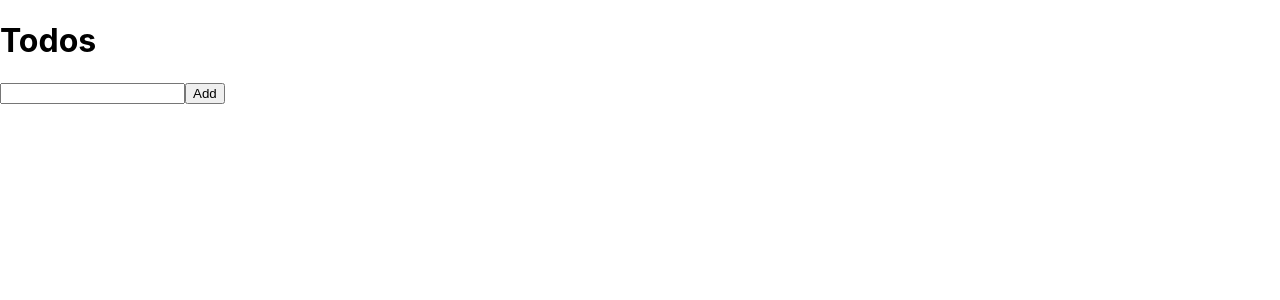
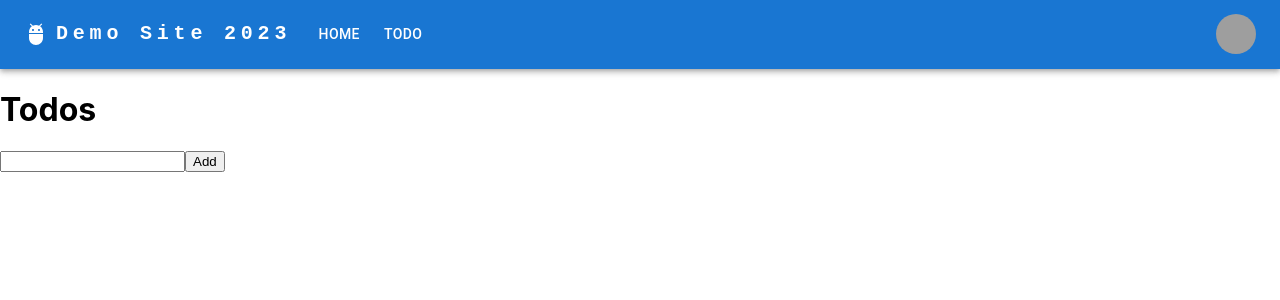
Before and after one commit to MiriamT/mcon-353-demo-site-2023, a React (Create React App) app: page /#/todo in a window 1280 px wide. Before the commit this address led to /#/. Shown: the top 300 px of the page. Built offline with nearby package versions, Linux system fonts and the light colour scheme; grey boxes are pictures that could not be loaded.

Commit message:
header with routes for home and todo

```diff
--- a/package.json
+++ b/package.json
@@ -12,6 +12,7 @@
     "@testing-library/user-event": "^13.5.0",
     "react": "^18.2.0",
     "react-dom": "^18.2.0",
+    "react-router-dom": "^6.8.1",
     "react-scripts": "5.0.1",
     "web-vitals": "^2.1.4"
   },
--- a/src/App.jsx
+++ b/src/App.jsx
@@ -1,11 +1,21 @@
-import logo from "./logo.svg";
 import "./App.css";
 import { Home } from "./components/home/home";
 import { Todo } from "./components/todo/todo";
+import { Header } from "./components/header/header";
+import { HashRouter, Routes, Route } from "react-router-dom";
 
 function App() {
-  // return <Home />;
-  return <Todo />;
+  return (
+    <HashRouter>
+      <Header />
+      <Routes>
+        {/* http://localhost:3000/#/ */}
+        <Route path="/" element={<Home />} />
+        {/* http://localhost:3000/#/todo */}
+        <Route path="/todo" element={<Todo />} />
+      </Routes>
+    </HashRouter>
+  );
 }
 
 export default App;
--- /dev/null
+++ b/src/components/header/header.jsx
@@ -0,0 +1,172 @@
+import * as React from "react";
+import AppBar from "@mui/material/AppBar";
+import Box from "@mui/material/Box";
+import Toolbar from "@mui/material/Toolbar";
+import IconButton from "@mui/material/IconButton";
+import Typography from "@mui/material/Typography";
+import Menu from "@mui/material/Menu";
+import MenuIcon from "@mui/icons-material/Menu";
+import Container from "@mui/material/Container";
+import Avatar from "@mui/material/Avatar";
+import Button from "@mui/material/Button";
+import Tooltip from "@mui/material/Tooltip";
+import MenuItem from "@mui/material/MenuItem";
+import AdbIcon from "@mui/icons-material/Adb";
+import { useNavigate } from "react-router-dom";
+
+const pages = [
+  { name: "Home", path: "/" },
+  { name: "Todo", path: "/todo" },
+];
+const settings = ["Profile", "Account", "Dashboard", "Logout"];
+
+export function Header() {
+  const navigate = useNavigate();
+  const [anchorElNav, setAnchorElNav] = React.useState(null);
+  const [anchorElUser, setAnchorElUser] = React.useState(null);
+
+  const handleOpenNavMenu = (event) => {
+    setAnchorElNav(event.currentTarget);
+  };
+  const handleOpenUserMenu = (event) => {
+    setAnchorElUser(event.currentTarget);
+  };
+
+  const handleCloseNavMenu = (page) => {
+    setAnchorElNav(null);
+    if (page) {
+      navigate(page.path);
+    }
+  };
+
+  const handleCloseUserMenu = () => {
+    setAnchorElUser(null);
+  };
+
+  return (
+    <AppBar position="static">
+      <Container maxWidth="xl">
+        <Toolbar disableGutters>
+          <AdbIcon sx={{ display: { xs: "none", md: "flex" }, mr: 1 }} />
+          <Typography
+            variant="h6"
+            noWrap
+            component="a"
+            href="/"
+            sx={{
+              mr: 2,
+              display: { xs: "none", md: "flex" },
+              fontFamily: "monospace",
+              fontWeight: 700,
+              letterSpacing: ".3rem",
+              color: "inherit",
+              textDecoration: "none",
+            }}
+          >
+            Demo Site 2023
+          </Typography>
+
+          <Box sx={{ flexGrow: 1, display: { xs: "flex", md: "none" } }}>
+            <IconButton
+              size="large"
+              aria-label="account of current user"
+              aria-controls="menu-appbar"
+              aria-haspopup="true"
+              onClick={handleOpenNavMenu}
+              color="inherit"
+            >
+              <MenuIcon />
+            </IconButton>
+            <Menu
+              id="menu-appbar"
+              anchorEl={anchorElNav}
+              anchorOrigin={{
+                vertical: "bottom",
+                horizontal: "left",
+              }}
+              keepMounted
+              transformOrigin={{
+                vertical: "top",
+                horizontal: "left",
+              }}
+              open={Boolean(anchorElNav)}
+              onClose={handleCloseNavMenu}
+              sx={{
+                display: { xs: "block", md: "none" },
+              }}
+            >
+              {pages.map((page) => (
+                <MenuItem
+                  key={page.name}
+                  onClick={() => handleCloseNavMenu(page)}
+                >
+                  <Typography textAlign="center">{page.name}</Typography>
+                </MenuItem>
+              ))}
+            </Menu>
+          </Box>
+          <AdbIcon sx={{ display: { xs: "flex", md: "none" }, mr: 1 }} />
+          <Typography
+            variant="h5"
+            noWrap
+            component="a"
+            href=""
+            sx={{
+              mr: 2,
+              display: { xs: "flex", md: "none" },
+              flexGrow: 1,
+              fontFamily: "monospace",
+              fontWeight: 700,
+              letterSpacing: ".3rem",
+              color: "inherit",
+              textDecoration: "none",
+            }}
+          >
+            Demo Site 2023
+          </Typography>
+          <Box sx={{ flexGrow: 1, display: { xs: "none", md: "flex" } }}>
+            {pages.map((page) => (
+              <Button
+                key={page.name}
+                onClick={() => handleCloseNavMenu(page)}
+                sx={{ my: 2, color: "white", display: "block" }}
+              >
+                {page.name}
+              </Button>
+            ))}
+          </Box>
+
+          <Box sx={{ flexGrow: 0 }}>
+            <Tooltip title="Open settings">
+              <IconButton onClick={handleOpenUserMenu} sx={{ p: 0 }}>
+                <Avatar alt="Remy Sharp" src="/static/images/avatar/2.jpg" />
+              </IconButton>
+            </Tooltip>
+            <Menu
+              sx={{ mt: "45px" }}
+              id="menu-appbar"
+              anchorEl={anchorElUser}
+              anchorOrigin={{
+                vertical: "top",
+                horizontal: "right",
+              }}
+              keepMounted
+              transformOrigin={{
+                vertical: "top",
+                horizontal: "right",
+              }}
+              open={Boolean(anchorElUser)}
+              onClose={handleCloseUserMenu}
+            >
+              {settings.map((setting) => (
+                <MenuItem key={setting} onClick={handleCloseUserMenu}>
+                  <Typography textAlign="center">{setting}</Typography>
+                </MenuItem>
+              ))}
+            </Menu>
+          </Box>
+        </Toolbar>
+      </Container>
+    </AppBar>
+  );
+}
```
Also changed, not shown: 1 other file (tests, documents, lock files or other folders).
